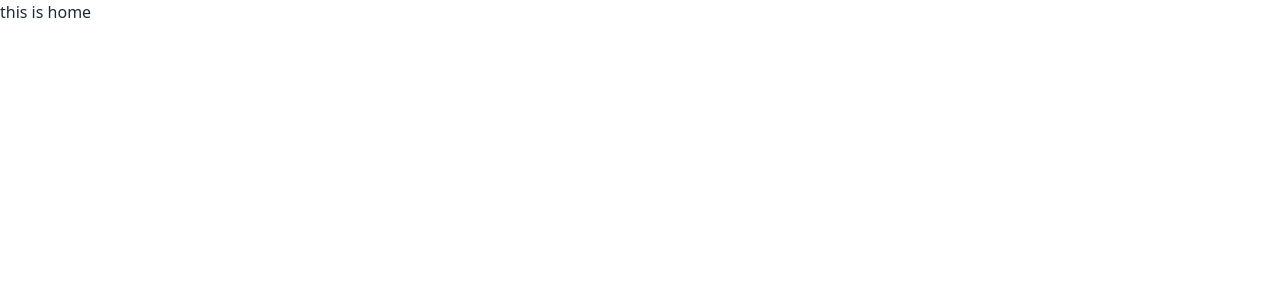
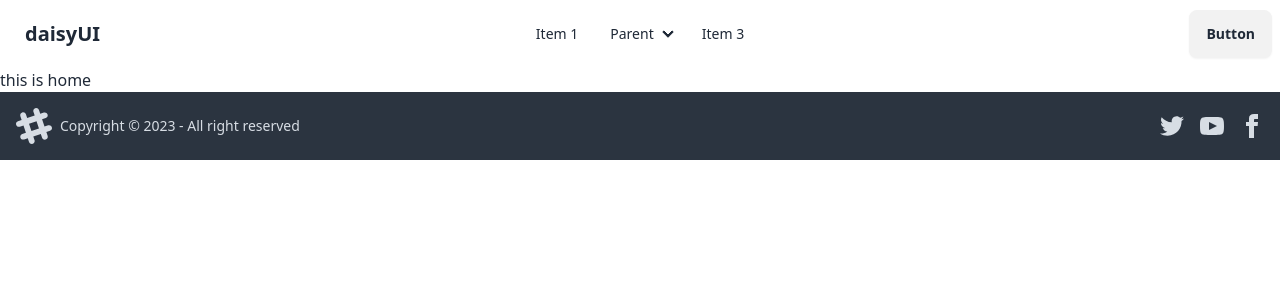
Before and after one commit to tahmidhasantanoy/Oline-task-management-system, a React (Vite) app: page / in a window 1280 px wide. Shown: the top 300 px of the page. Built offline with nearby package versions, Linux system fonts and the light colour scheme.

Commit message:
Layout design,Header, Footer done

```diff
--- a/src/Layout/MainLayout.jsx
+++ b/src/Layout/MainLayout.jsx
@@ -1,9 +1,13 @@
 import { Outlet } from "react-router-dom";
+import Header from "../pages/shared/Header/Header";
+import Footer from "../pages/shared/Footer/Footer";
 
 const MainLayout = () => {
   return (
     <>
+      <Header />
       <Outlet></Outlet>
+      <Footer />
     </>
   );
 };
--- a/src/pages/Home.jsx
+++ b/src/pages/Home/Home.jsx
@@ -1,4 +1,4 @@
-import React from 'react';
+// import React from 'react';
 
 const Home = () => {
     return (
--- /dev/null
+++ b/src/pages/shared/Footer/Footer.jsx
@@ -0,0 +1,59 @@
+// import React from "react";
+
+const Footer = () => {
+  return (
+    <footer className="footer items-center p-4 bg-neutral text-neutral-content">
+      <aside className="items-center grid-flow-col">
+        <svg
+          width="36"
+          height="36"
+          viewBox="0 0 24 24"
+          xmlns="http://www.w3.org/2000/svg"
+          fillRule="evenodd"
+          clipRule="evenodd"
+          className="fill-current"
+        >
+          <path d="M22.672 15.226l-2.432.811.841 2.515c.33 1.019-.209 2.127-1.23 2.456-1.15.325-2.148-.321-2.463-1.226l-.84-2.518-5.013 1.677.84 2.517c.391 1.203-.434 2.542-1.831 2.542-.88 0-1.601-.564-1.86-1.314l-.842-2.516-2.431.809c-1.135.328-2.145-.317-2.463-1.229-.329-1.018.211-2.127 1.231-2.456l2.432-.809-1.621-4.823-2.432.808c-1.355.384-2.558-.59-2.558-1.839 0-.817.509-1.582 1.327-1.846l2.433-.809-.842-2.515c-.33-1.02.211-2.129 1.232-2.458 1.02-.329 2.13.209 2.461 1.229l.842 2.515 5.011-1.677-.839-2.517c-.403-1.238.484-2.553 1.843-2.553.819 0 1.585.509 1.85 1.326l.841 2.517 2.431-.81c1.02-.33 2.131.211 2.461 1.229.332 1.018-.21 2.126-1.23 2.456l-2.433.809 1.622 4.823 2.433-.809c1.242-.401 2.557.484 2.557 1.838 0 .819-.51 1.583-1.328 1.847m-8.992-6.428l-5.01 1.675 1.619 4.828 5.011-1.674-1.62-4.829z"></path>
+        </svg>
+        <p>Copyright © 2023 - All right reserved</p>
+      </aside>
+      <nav className="grid-flow-col gap-4 md:place-self-center md:justify-self-end">
+        <a>
+          <svg
+            xmlns="http://www.w3.org/2000/svg"
+            width="24"
+            height="24"
+            viewBox="0 0 24 24"
+            className="fill-current"
+          >
+            <path d="M24 4.557c-.883.392-1.832.656-2.828.775 1.017-.609 1.798-1.574 2.165-2.724-.951.564-2.005.974-3.127 1.195-.897-.957-2.178-1.555-3.594-1.555-3.179 0-5.515 2.966-4.797 6.045-4.091-.205-7.719-2.165-10.148-5.144-1.29 2.213-.669 5.108 1.523 6.574-.806-.026-1.566-.247-2.229-.616-.054 2.281 1.581 4.415 3.949 4.89-.693.188-1.452.232-2.224.084.626 1.956 2.444 3.379 4.6 3.419-2.07 1.623-4.678 2.348-7.29 2.04 2.179 1.397 4.768 2.212 7.548 2.212 9.142 0 14.307-7.721 13.995-14.646.962-.695 1.797-1.562 2.457-2.549z"></path>
+          </svg>
+        </a>
+        <a>
+          <svg
+            xmlns="http://www.w3.org/2000/svg"
+            width="24"
+            height="24"
+            viewBox="0 0 24 24"
+            className="fill-current"
+          >
+            <path d="M19.615 3.184c-3.604-.246-11.631-.245-15.23 0-3.897.266-4.356 2.62-4.385 8.816.029 6.185.484 8.549 4.385 8.816 3.6.245 11.626.246 15.23 0 3.897-.266 4.356-2.62 4.385-8.816-.029-6.185-.484-8.549-4.385-8.816zm-10.615 12.816v-8l8 3.993-8 4.007z"></path>
+          </svg>
+        </a>
+        <a>
+          <svg
+            xmlns="http://www.w3.org/2000/svg"
+            width="24"
+            height="24"
+            viewBox="0 0 24 24"
+            className="fill-current"
+          >
+            <path d="M9 8h-3v4h3v12h5v-12h3.642l.358-4h-4v-1.667c0-.955.192-1.333 1.115-1.333h2.885v-5h-3.808c-3.596 0-5.192 1.583-5.192 4.615v3.385z"></path>
+          </svg>
+        </a>
+      </nav>
+    </footer>
+  );
+};
+
+export default Footer;
--- /dev/null
+++ b/src/pages/shared/Header/Header.jsx
@@ -0,0 +1,79 @@
+// import React from 'react';
+
+const Header = () => {
+  return (
+    <div className="navbar bg-base-100">
+      <div className="navbar-start">
+        <div className="dropdown">
+          <div tabIndex={0} role="button" className="btn btn-ghost lg:hidden">
+            <svg
+              xmlns="http://www.w3.org/2000/svg"
+              className="h-5 w-5"
+              fill="none"
+              viewBox="0 0 24 24"
+              stroke="currentColor"
+            >
+              <path
+                strokeLinecap="round"
+                strokeLinejoin="round"
+                strokeWidth="2"
+                d="M4 6h16M4 12h8m-8 6h16"
+              />
+            </svg>
+          </div>
+          <ul
+            tabIndex={0}
+            className="menu menu-sm dropdown-content mt-3 z-[1] p-2 shadow bg-base-100 rounded-box w-52"
+          >
+            <li>
+              <a>Item 1</a>
+            </li>
+            <li>
+              <a>Parent</a>
+              <ul className="p-2">
+                <li>
+                  <a>Submenu 1</a>
+                </li>
+                <li>
+                  <a>Submenu 2</a>
+                </li>
+              </ul>
+            </li>
+            <li>
+              <a>Item 3</a>
+            </li>
+          </ul>
+        </div>
+        <a className="btn btn-ghost text-xl">daisyUI</a>
+      </div>
+      <div className="navbar-center hidden lg:flex">
+        <ul className="menu menu-horizontal px-1">
+          <li>
+            <a>Item 1</a>
+          </li>
+          <li>
+            <details>
+              <summary>Parent</summary>
+              <ul className="p-2">
+                <li>
+                  <a>Submenu 1</a>
+                </li>
+                <li>
+                  <a>Submenu 2</a>
+                </li>
+              </ul>
+            </details>
+          </li>
+          <li>
+            <a>Item 3</a>
+          </li>
+        </ul>
+      </div>
+      <div className="navbar-end">
+        <a className="btn">Button</a>
+      </div>
+    </div>
+  );
+};
+
+export default Header;
--- a/src/routes/Routes.jsx
+++ b/src/routes/Routes.jsx
@@ -1,6 +1,6 @@
 import { createBrowserRouter } from "react-router-dom";
 import MainLayout from "../Layout/MainLayout";
-import Home from "../pages/Home";
+import Home from "../pages/Home/Home";
 
 const router = createBrowserRouter([
   {
```
